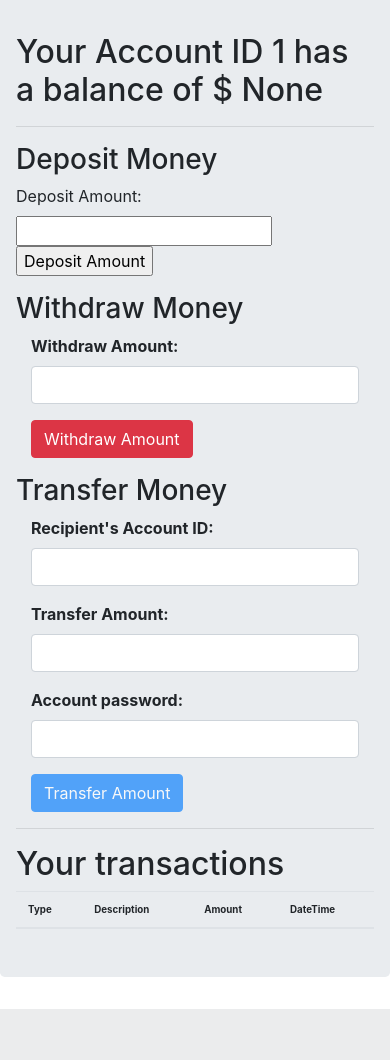
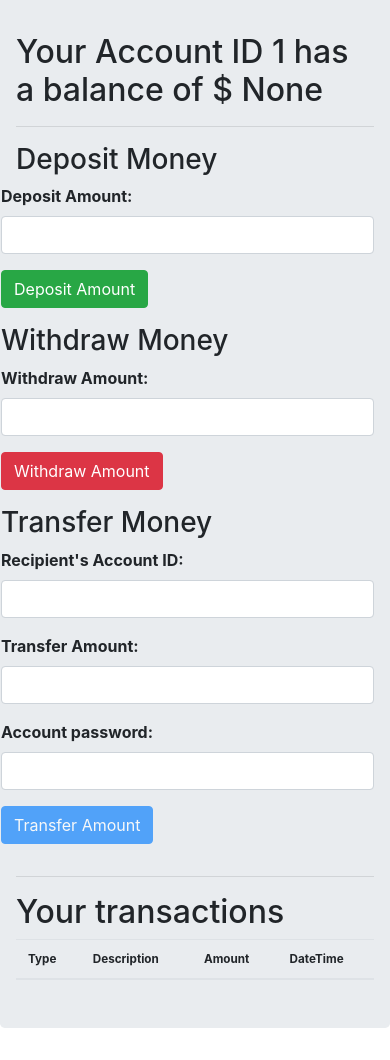
Before and after one commit to Alex-ley/Flask-banking-app, a Flask app: page /my_account in a window 390 px wide. Shown: the part 151-1211 px from the top of the page. Before the commit the page ends 1160 px from the top, so only its background shows below. Run offline with Flask 2, Linux system fonts and the light colour scheme; the visitor is signed in with stand-in values (Sample User, id 1); data comes from the database, SQL or seed files in the repository; data that the repository does not hold is empty; some libraries are stand-ins or nearby versions.

Commit message:
adding bootstrap styles back deposit_form

```diff
--- a/templates/my_account.html
+++ b/templates/my_account.html
@@ -8,13 +8,20 @@
         <h2>Your Account ID {{ account.id }} has a balance of $ {{ account.balance }}</h2>
         <hr>
         <h3>Deposit Money</h3>
+        <div class="row">
+          <div class="col-md-6" style="padding-left: 0px;">
             <form method="POST">
               {{ deposit_form.hidden_tag()}}
-          {{ deposit_form.amount.label }}{{ deposit_form.amount() }}
-          {{ deposit_form.deposit() }}
+              <div class="form-group">
+                <strong>{{ deposit_form.amount.label }}</strong>
+                {{ deposit_form.amount(class="form-control") }}
+                <small></small>
+              </div>
+              {{ deposit_form.deposit(class="btn btn-success") }}
             </form>
+          </div>
           <h3>Withdraw Money</h3>
-        <div class="col-md-6">
+          <div class="col-md-6" style="padding-left: 0px;">
             <form method="POST">
               {{ withdraw_form.hidden_tag()}}
               <div class="form-group">
@@ -26,7 +33,7 @@
             </form>
           </div>
           <h3>Transfer Money</h3>
-        <div class="col-md-6">
+          <div class="col-md-6" style="padding-left: 0px;">
             <form method="POST">
               {{ transfer_form.hidden_tag()}}
               <div class="form-group">
@@ -45,9 +52,10 @@
               {{ transfer_form.transfer(disabled=True, class="btn btn-primary") }}
             </form>
           </div>
+        </div>
         <hr>
         <h2>Your transactions</h2>
-        <table class="table" id="transactions-table"> <!-- 2vw = 2 times view width (dynmaic text size) -->
+        <table class="table" id="transactions-table" style="text-align: left;"> <!-- 2vw = 2 times view width (dynmaic text size) -->
           <thead>
             <tr>
               <!-- <th scope="col">#</th> -->
@@ -72,7 +80,7 @@
 
       {% else %}
         <h1>Please log in!</h1>
-        <a href="{{ url_for('login') }}"></a>
+        <a href="{{ url_for('login') }}">Login</a>
       {% endif %}
     </div>
     <script>
@@ -111,7 +119,7 @@
     <style>
     @media only screen and (max-width: 576px){
       body #transactions-table{
-        font-size:2.5vw;
+        font-size:3vw; /* 2vw = 2 times view width (dynmaic text size)  */
       }
     </style>
 {% endblock %}
```
Lines whose indentation alone changed are shown as unchanged.
